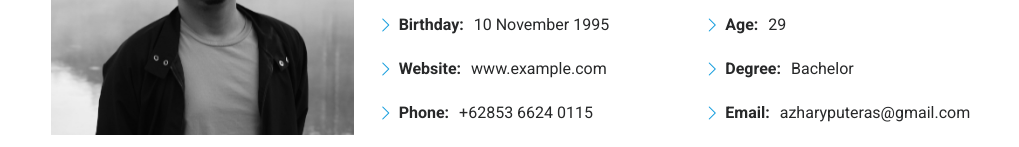
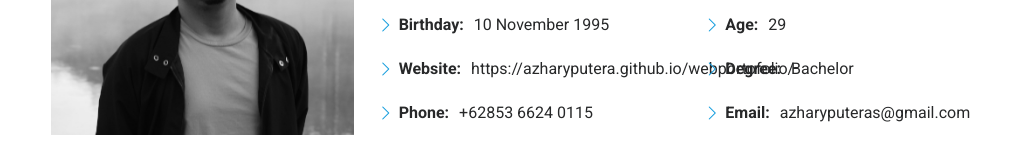
Before and after one commit to azharyputera/webportofolio, a plain HTML site: page index.html in a window 1280 px wide. Shown: the part 1166-1313 px from the top of the page, without its empty margins (261-1280 px from the left). Drawn offline with Linux system fonts and the light colour scheme.

Commit message:
Update index.html

```diff
--- a/index.html
+++ b/index.html
@@ -127,7 +127,7 @@
               <div class="col-lg-6">
                 <ul>
                   <li><i class="bi bi-chevron-right"></i> <strong>Birthday:</strong> <span>10 November 1995</span></li>
-                  <li><i class="bi bi-chevron-right"></i> <strong>Website:</strong> <span>www.example.com</span></li>
+                  <li><i class="bi bi-chevron-right"></i> <strong>Website:</strong> <span>https://azharyputera.github.io/webportofolio/</span></li>
                   <li><i class="bi bi-chevron-right"></i> <strong>Phone:</strong> <span>+62853 6624 0115</span></li>
                   <li><i class="bi bi-chevron-right"></i> <strong>City:</strong> <span>Palembang, Indonesia</span></li>
                 </ul>
```
